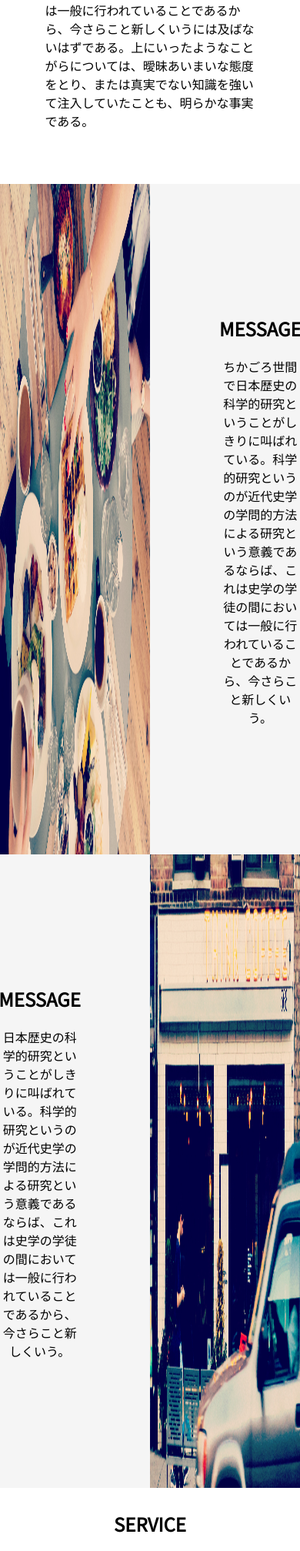
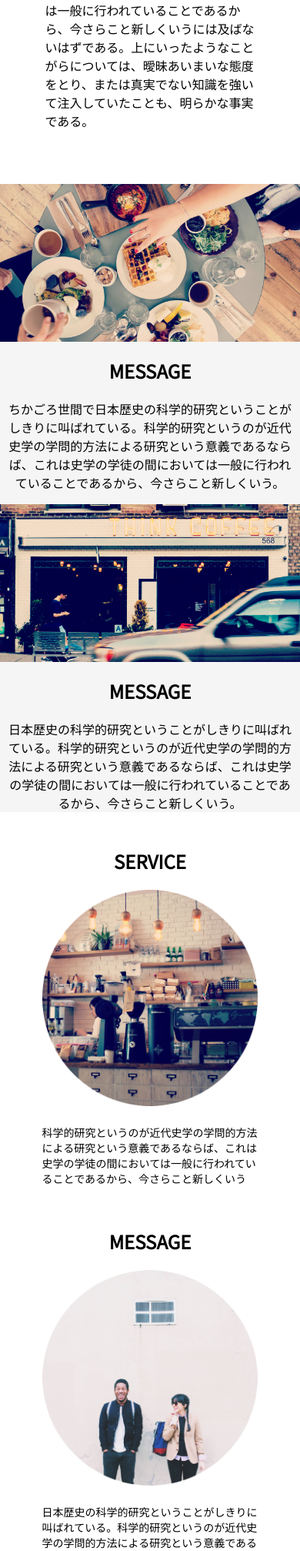
Before and after one commit to qbmht367598/curriculum, a PHP site: page / in a window 390 px wide. Shown: the part 744-2759 px from the top of the page at 77% size. Run offline with PHP 8.4, Linux system fonts and the light colour scheme.

Commit message:
messageを修正（media screen）

```diff
--- a/src/assets/css/app.css
+++ b/src/assets/css/app.css
@@ -54,7 +54,20 @@ body{
   text-align: center;
   margin: 150px 90px;
 }
-
+@media screen and (max-width: 640px){
+  .message1{
+    display: block;
+  }
+  .message2{
+    display:block;
+  }
+  .mes-img{
+    width:100%;
+  }
+  .mes-text{
+    margin:10px 10px;
+  }
+}
 /*links*/
 .links{
   width:80%;
```
